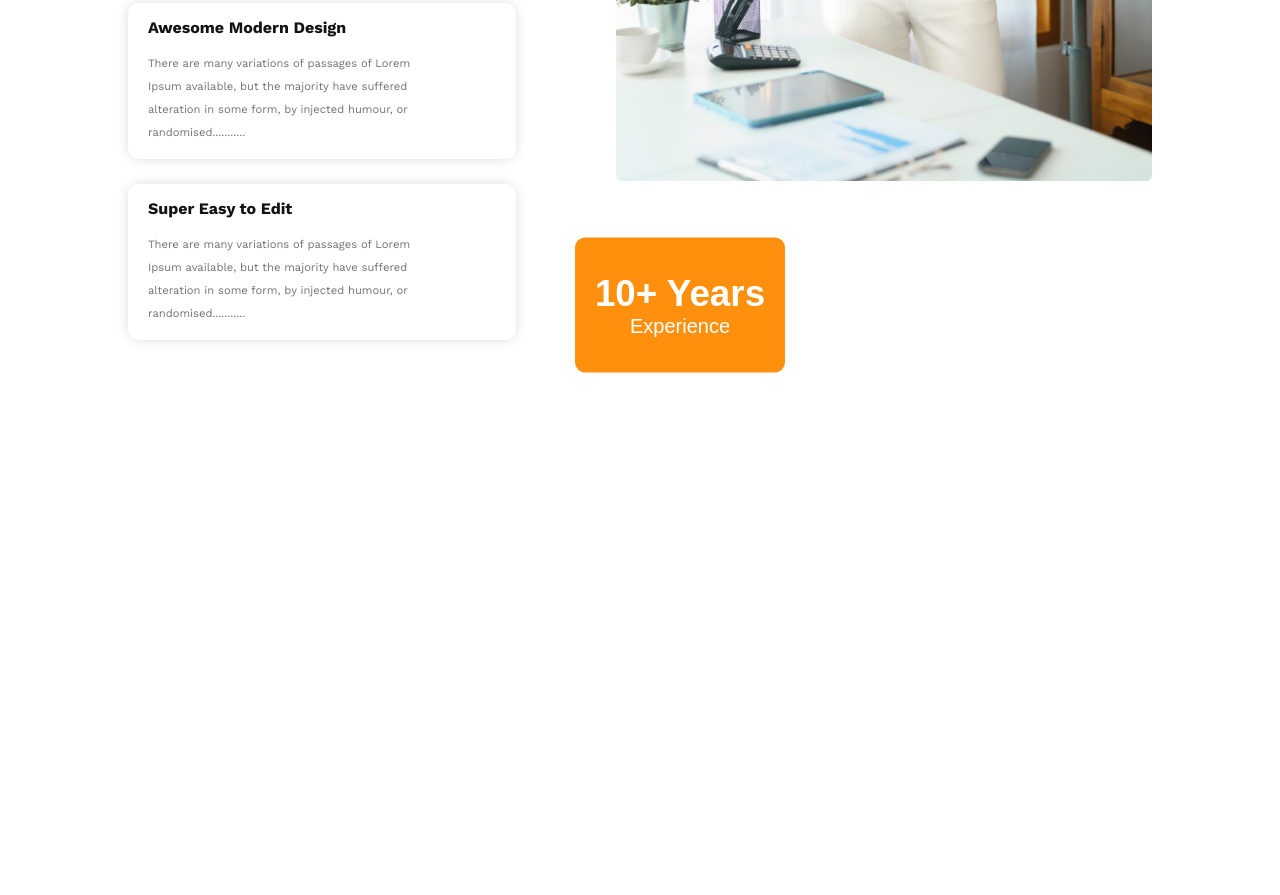
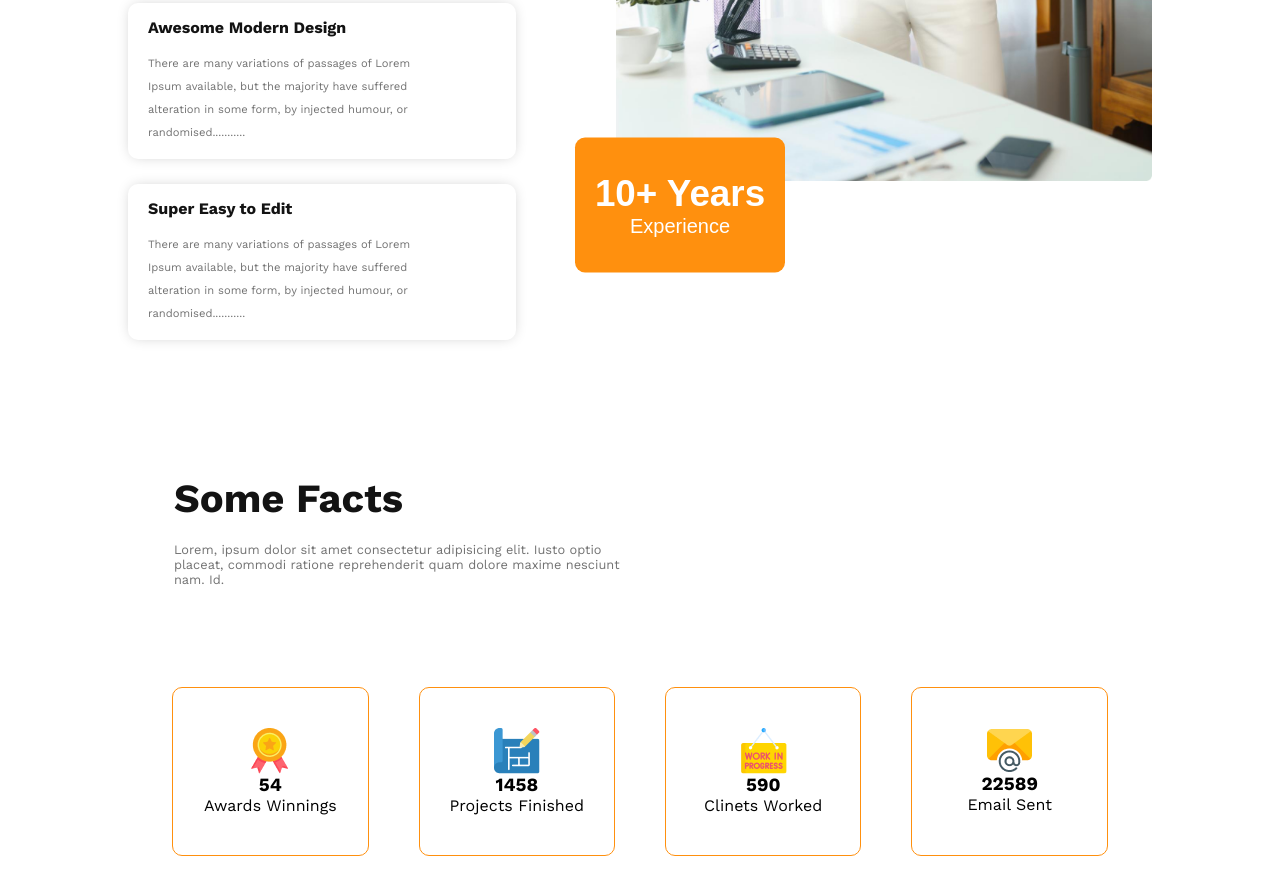
Before and after one commit to mehrab-abir/architect-webpage, a plain HTML site: page index.html in a window 1280 px wide. Shown: the part 2420-3315 px from the top of the page. Before the commit the page ends 2995 px from the top, so only its background shows below. Drawn offline with nearby package versions, Linux system fonts and the light colour scheme.

Commit message:
Facts Boxes Done

```diff
--- a/index.html
+++ b/index.html
@@ -96,6 +96,39 @@
 
         </section>
 
+        <!-- some facts section -->
+         <section class="some-facts">
+            <div class="container">
+                <div class="some-facts-info">
+                    <h1 class="dark-1">Some Facts</h1>
+                    <p class="dark-3">Lorem, ipsum dolor sit amet consectetur adipisicing elit. Iusto optio placeat, commodi ratione reprehenderit quam dolore maxime nesciunt nam. Id.</p>
+                </div>
+
+                <div class="facts-boxes">
+                    <div class="single-fact-box">
+                        <img src="images/icons/ribon.png" alt="">
+                        <h3>54</h3>
+                        <p>Awards Winnings</p>
+                    </div>
+                    <div class="single-fact-box">
+                        <img src="images/icons/projects.png" alt="">
+                        <h3>1458</h3>
+                        <p>Projects Finished</p>
+                    </div>
+                    <div class="single-fact-box">
+                        <img src="images/icons/customers.png" alt="">
+                        <h3>590</h3>
+                        <p>Clinets Worked</p>
+                    </div>
+                    <div class="single-fact-box">
+                        <img src="images/icons/email.png" alt="">
+                        <h3>22589</h3>
+                        <p>Email Sent</p>
+                    </div>
+                </div>
+            </div>
+         </section>
+
     </main>
 
 
--- a/styles/style.css
+++ b/styles/style.css
@@ -233,7 +233,6 @@ main .container .features-list p{
     align-items: flex-start;
     justify-content: center;
     gap: 100px;
-    margin-bottom: 100px;
 }
 
 .features-to-love .features-left-side{
@@ -319,3 +318,87 @@ main .container .features-list p{
         padding: 20px 25px;
     }
 }
+
+@media screen and (min-width:577px) and (max-width:768px){
+    .features-to-love .container{
+        flex-direction: column;
+    }
+    .features-to-love .features-left-side{
+        width: 100%;
+    }
+    .features-to-love .experience-badge{
+        transform: translateY(-150%);
+        margin: 0px;
+    }
+    .features-to-love .experience-badge button{
+        padding: 20px 25px;
+    }
+}
+
+/* some facts css */
+.some-facts{
+    margin-bottom: 100px;
+    transform: translateY(-100px);
+}
+.some-facts .container{
+    display: flex;
+    flex-direction: column;
+}
+.some-facts .some-facts-info{
+    margin-bottom: 100px;
+}
+.some-facts .some-facts-info h1{
+    font-size: 2.5rem;
+}
+.some-facts .some-facts-info p{
+    font-size: 0.8rem;
+    margin-top:20px;
+    width: 50%;
+}
+.some-facts .facts-boxes{
+    display: grid;
+    grid-template-columns: 1fr 1fr 1fr 1fr;
+    gap: 50px;
+}
+.some-facts .facts-boxes .single-fact-box{
+    display: flex;
+    flex-direction: column;
+    align-items: center;
+    justify-content: center;
+    text-align: center;
+    padding: 40px 30px;
+    border: 1px solid #FF900E;
+    border-radius: 10px;
+    transition: all 0.6s ease;
+}
+.some-facts .facts-boxes .single-fact-box:hover{
+    cursor: pointer;
+    transform: rotate(15deg)
+}
+
+@media screen and (max-width:400px){
+    .some-facts .facts-boxes{
+        grid-template-columns: 1fr;
+    }
+    .some-facts .some-facts-info p{
+        width: 100%;
+    }
+}
+
+@media screen and (min-width:401px) and (max-width:576px){
+    .some-facts .facts-boxes{
+        grid-template-columns: 1fr;
+    }
+    .some-facts .some-facts-info p{
+        width: 100%;
+    }
+}
+
+@media screen and (min-width:577px) and (max-width:768px){
+    .some-facts .facts-boxes{
+        grid-template-columns: 1fr 1fr;
+    }
+    .some-facts .some-facts-info p{
+        width: 100%;
+    }
+}
```
